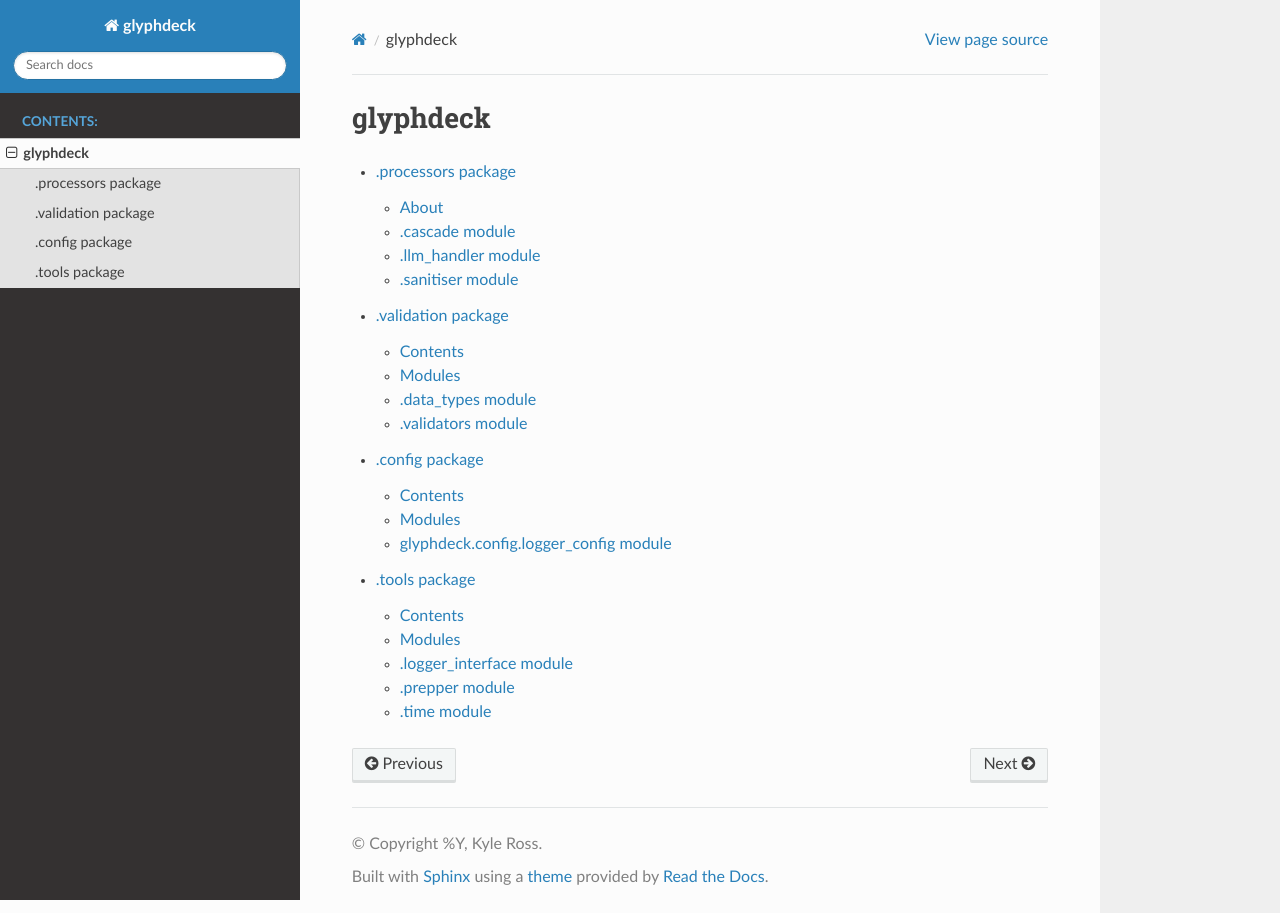
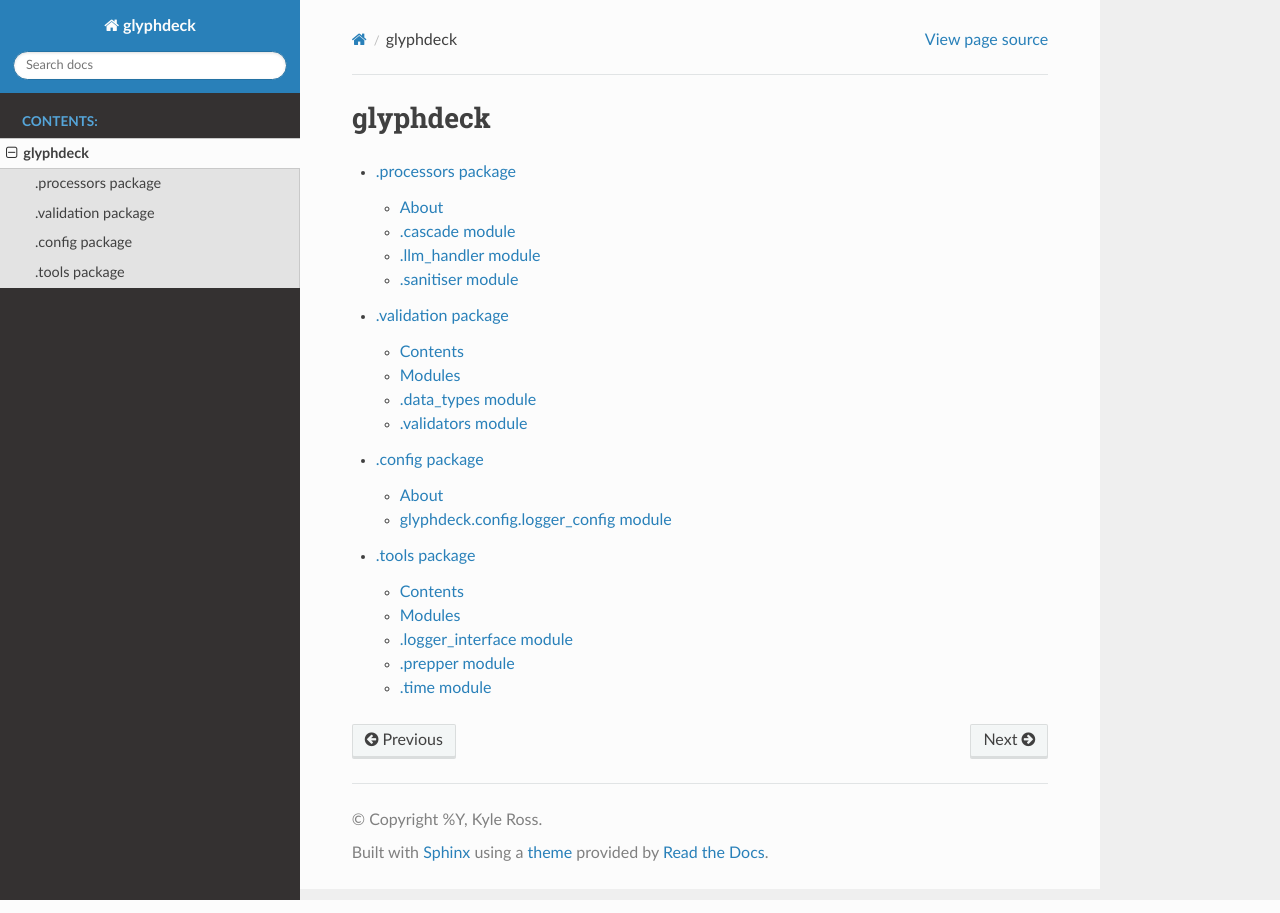
Before and after one commit to Kyle-Ross/glyphdeck, a Sphinx documentation site: the page built from docs/glyphdeck.rst, in a window 1280 px wide. Built offline with Sphinx 7.4.7 and the Read the Docs theme 2.0.0, drawn with Linux system fonts in a browser that asks for light colours.

Commit message:
Minor layout adjustment

```diff
--- a/docs/glyphdeck.config.rst
+++ b/docs/glyphdeck.config.rst
@@ -1,20 +1,15 @@
 .config package
 ========================
 
-Contents
+About
 ---------------
 
 .. automodule:: glyphdeck.config
    :members:
-   :no-index:
 
-
-Modules
-----------
 
 glyphdeck.config.logger\_config module
 --------------------------------------
 
 .. automodule:: glyphdeck.config.logger_config
    :members: access_logging_config, set_logging_config, restore_logger_config
-   :no-index:
```
